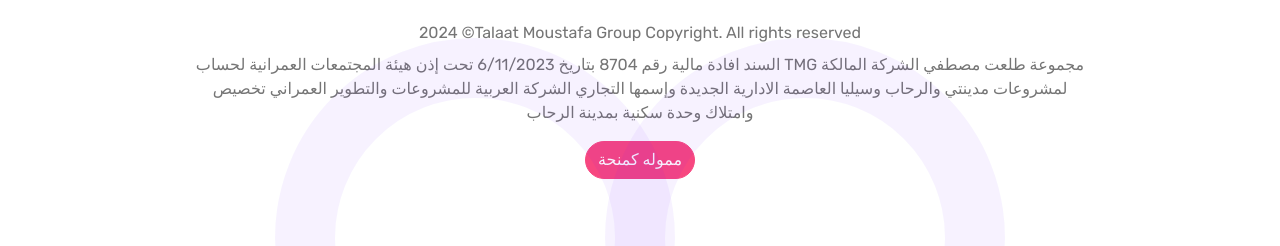
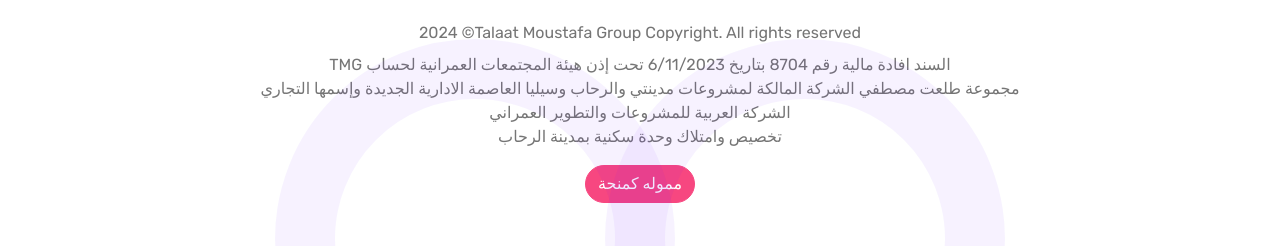
Before and after one commit to AhmedAhmedHassan/MOHAPP, a plain HTML site: page index.html in a window 1280 px wide. Shown: the part 554-800 px from the top of the page. Drawn offline with nearby package versions, Linux system fonts and the light colour scheme.

Commit message:
Update index.html

```diff
--- a/index.html
+++ b/index.html
@@ -71,10 +71,16 @@
                         2024 ©Talaat Moustafa Group Copyright. All rights reserved
                     </p>
                     <p>
-                        السند  افادة مالية رقم 8704 بتاريخ 6/11/2023  تحت إذن هيئة المجتمعات العمرانية لحساب
-                        TMG مجموعة طلعت مصطفي الشركة المالكة لمشروعات مدينتي والرحاب وسيليا العاصمة الادارية الجديدة وإسمها التجاري
-                        الشركة العربية للمشروعات والتطوير العمراني
-                        تخصيص وامتلاك وحدة سكنية بمدينة الرحاب
+                        <span>
+                            TMG  السند  افادة مالية رقم 8704 بتاريخ 6/11/2023  تحت إذن هيئة المجتمعات العمرانية لحساب
+                        </span><br>
+                        <span> مجموعة طلعت مصطفي الشركة المالكة لمشروعات مدينتي والرحاب وسيليا العاصمة الادارية الجديدة وإسمها التجاري</span>
+                        <span><br>
+                            الشركة العربية للمشروعات والتطوير العمراني
+                        </span><br>
+                        <span>
+                            تخصيص وامتلاك وحدة سكنية بمدينة الرحاب
+                        </span>
 
                     </p>
                     <p class="btn btn-primary rounded-pill">مموله كمنحة </p>
```
